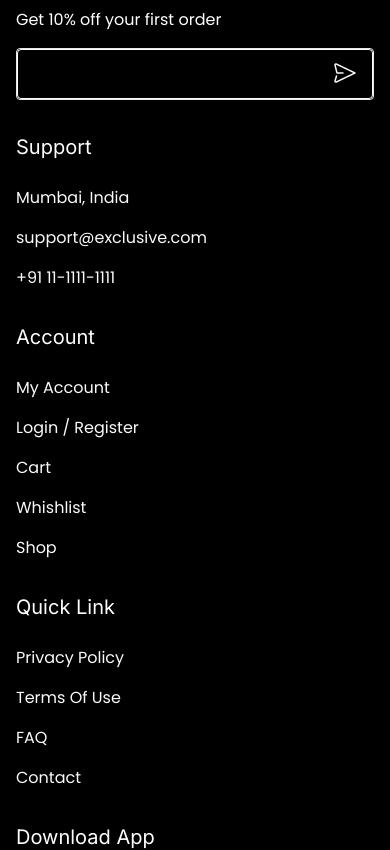
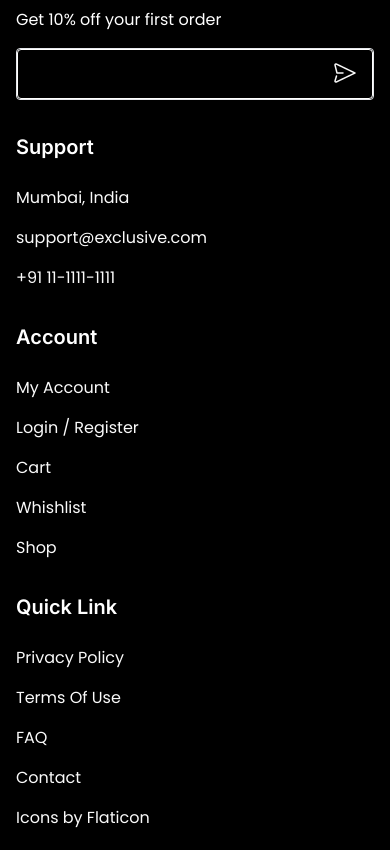
Before and after one commit to Jaysoni14-3/exclusive-e-com, a React (Vite) app: page /product-details/1 in a window 390 px wide. Shown: the part 2820-3670 px from the top of the page. Built offline with nearby package versions, Linux system fonts and the light colour scheme.

Commit message:
responsive changes made for new arrival cards

```diff
--- a/src/components/Footer.jsx
+++ b/src/components/Footer.jsx
@@ -31,7 +31,7 @@ const Footer = () => {
         </div>
         <div className="support-container">
           <div className="section-heading">
-            <h4 className="text-20px text-white">Support</h4>
+            <h4 className="text-20px text-white font-semiBold">Support</h4>
           </div>
           <div className="section-body flex flex-col gap-4 mt-6">
             <p className="address text-textWhite">Mumbai, India</p>
@@ -41,7 +41,7 @@ const Footer = () => {
         </div>
         <div className="account-container">
           <div className="section-heading">
-            <h4 className="text-20px text-white">Account</h4>
+            <h4 className="text-20px text-white font-semiBold">Account</h4>
           </div>
           <div className="section-body flex flex-col gap-4 mt-6">
             <p className="text-textWhite">My Account</p>
@@ -53,18 +53,25 @@ const Footer = () => {
         </div>
         <div className="quickLinks-container">
           <div className="section-heading">
-            <h4 className="text-20px text-white">Quick Link</h4>
+            <h4 className="text-20px text-white font-semiBold">Quick Link</h4>
           </div>
           <div className="section-body flex flex-col gap-4 mt-6">
             <p className="text-textWhite">Privacy Policy</p>
             <p className="text-textWhite">Terms Of Use</p>
             <p className="text-textWhite">FAQ</p>
             <p className="text-textWhite">Contact</p>
+            <Link
+              className="text-textWhite"
+              target="_blank"
+              to={"https://www.flaticon.com/"}
+            >
+              Icons by Flaticon
+            </Link>
           </div>
         </div>
         <div className="download-container">
           <div className="section-heading">
-            <h4 className="text-20px text-white">Download App</h4>
+            <h4 className="text-20px text-white font-semiBold">Download App</h4>
           </div>
           <div className="section-body flex flex-col gap-4 mt-6">
             <p className="text-12px font-medium text-textWhite">
--- a/src/components/home_components/NewArrivals.jsx
+++ b/src/components/home_components/NewArrivals.jsx
@@ -9,9 +9,9 @@ const NewArrivals = () => {
   return (
     <div className="new-arrival flex flex-col gap-[60px] mt-[70px] mb-[140px]">
       <SectionHeader smallHeader={"Featured"} mainHeader={"New Arrival"} />
-      <div className="section-body flex flex-row gap-[30px]">
+      <div className="section-body flex flex-col lg:flex-row gap-[30px]">
         {/* Playstation */}
-        <div className="left-container rounded relative bg-black md:w-1/2">
+        <div className="left-container rounded relative bg-black w-full lg:w-1/2">
           <figure className="image-container h-full flex justify-center items-end ">
             <img
               className="w-4/5 object-bottom h-auto"
@@ -35,7 +35,7 @@ const NewArrivals = () => {
             </a>
           </div>
         </div>
-        <div className="right-container flex flex-col gap-[30px] md:w-1/2">
+        <div className="right-container flex flex-col gap-[30px] w-full lg:w-1/2">
           {/* Womens collection */}
           <div className="top-container rounded overflow-hidden flex relative bg-[#0D0D0D] w-full">
             <div className="product-description flex flex-col gap-4 absolute left-6 bottom-6">
```
